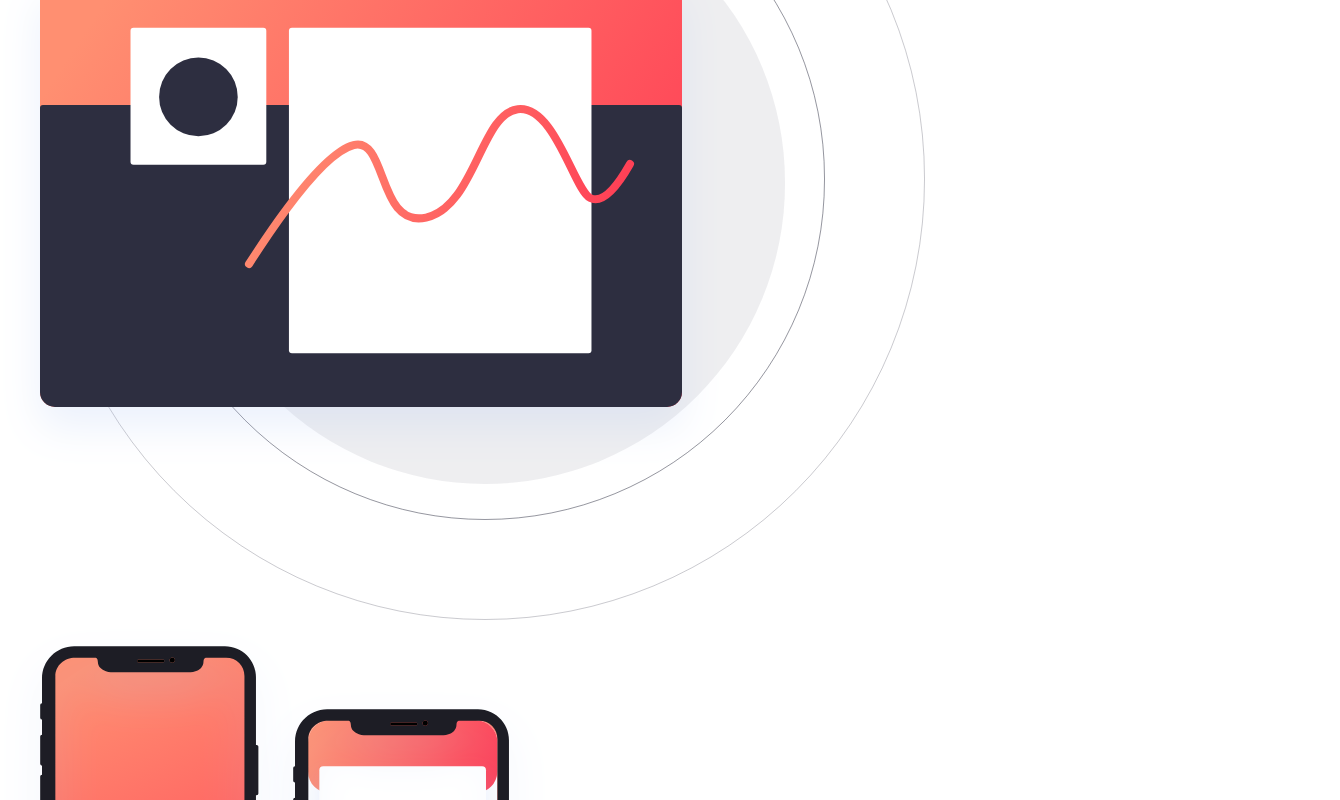
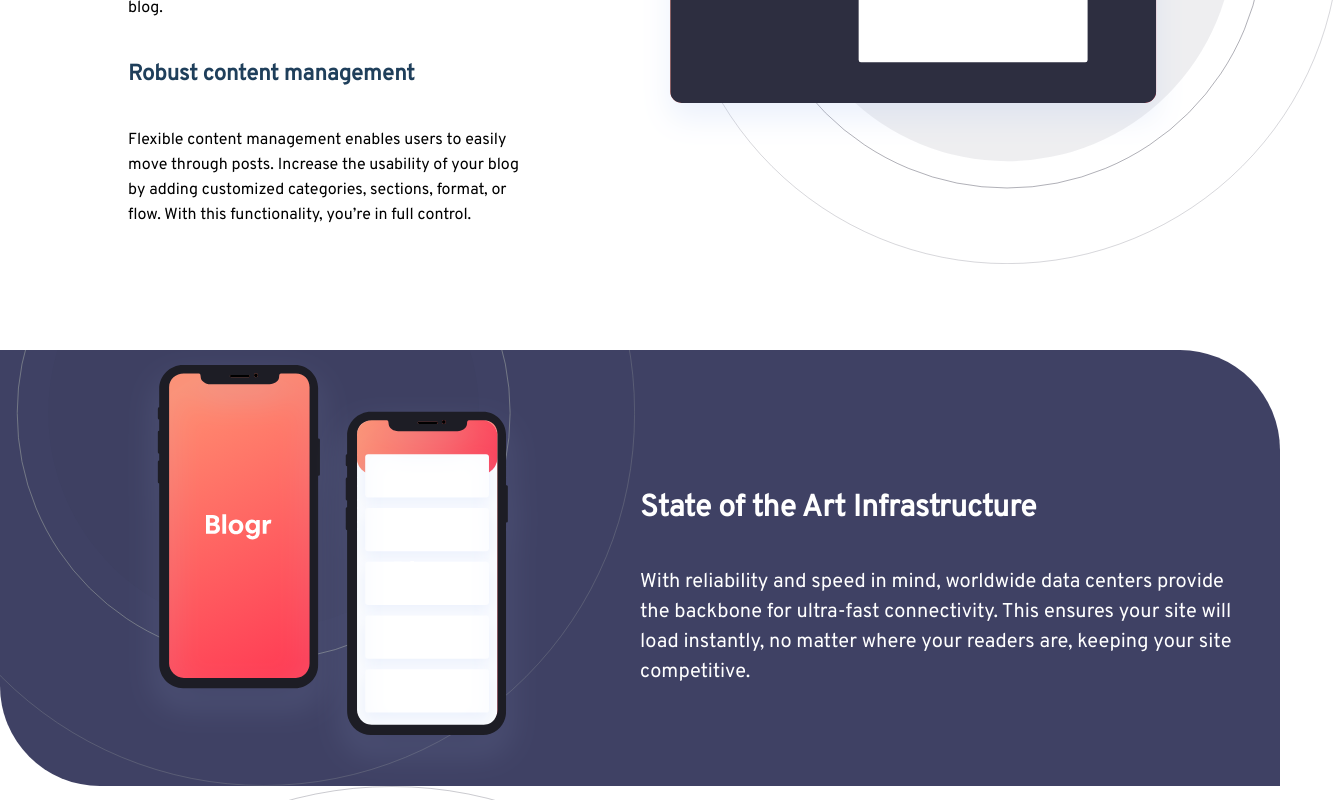
Before and after one commit to Abongile-web/Blogr, a plain HTML site: page index.html in a window 1280 px wide. Shown: the part 1060-1860 px from the top of the page, 1340 px wide, since content can reach past the window. Drawn offline with Linux system fonts and the light colour scheme.

Commit message:
hero 2 and 3 styling added

```diff
--- a/index.html
+++ b/index.html
@@ -107,7 +107,9 @@
   <!--Hero 3 section-->
 
   <section class="hero-3">
-    <img src="./images/illustration-phones.svg">
+    <div class="image">
+      <img src="./images/illustration-phones.svg">
+    </div>
 
     <div class="content">
       <h2>State of the Art Infrastructure</h2>
--- a/style.scss
+++ b/style.scss
@@ -52,7 +52,7 @@ li {
     linear-gradient(to right, $Very-light-red, $Light-red);
   background-position: bottom 42% right 70%;
   border-radius: 0 0 0 50px;
-  height: 80vh;
+  min-height: 80vh;
 
   // #bg-img {
   //   position: absolute;
@@ -65,7 +65,7 @@ li {
     display: flex;
     align-items: center;
     width: 80%;
-    height: 10vh;
+    min-height: 10vh;
     margin: 0 auto;
     padding-top: 2vh;
 
@@ -196,3 +196,81 @@ li {
     }
   }
 }
+
+//hero 2 section
+.hero-2 {
+  h2 {
+    text-align: center;
+    padding: 40px;
+    color: $Very-dark-blue;
+    font-size: 30px;
+  }
+
+  .content {
+    display: flex;
+    justify-content: center;
+    align-items: center;
+    flex-wrap: wrap;
+
+    .left {
+      width: 40%;
+
+      h3 {
+        color: $Very-dark-blue;
+        padding: 40px 0;
+        font-size: 22px;
+      }
+
+      p {
+        width: 80%;
+        line-height: 25px;
+      }
+    }
+
+    .right {
+      width: 40%;
+      margin-top: -100px;
+      img {
+        width: 700px;
+      }
+    }
+  }
+}
+
+//hero 3 section
+.hero-3 {
+  display: flex;
+  justify-content: center;
+  align-items: center;
+  background-color: $Very-dark-desaturated-blue;
+  color: $White;
+  margin-top: 80px;
+  background-image: url("./images/bg-pattern-circles.svg");
+  background-repeat: no-repeat;
+  background-position: bottom 0% right 120%;
+  border-radius: 0 100px 0 100px;
+  background-size: 58%;
+
+  .image {
+    width: 40%;
+
+    img {
+      width: 80%;
+    }
+  }
+
+  .content {
+    width: 40%;
+
+    h2 {
+      padding: 40px 0;
+      font-size: 30px;
+    }
+
+    p {
+      width: 600px;
+      line-height: 30px;
+      font-size: 20px;
+    }
+  }
+}
```
Also changed, not shown: style.css, 1 other file.
